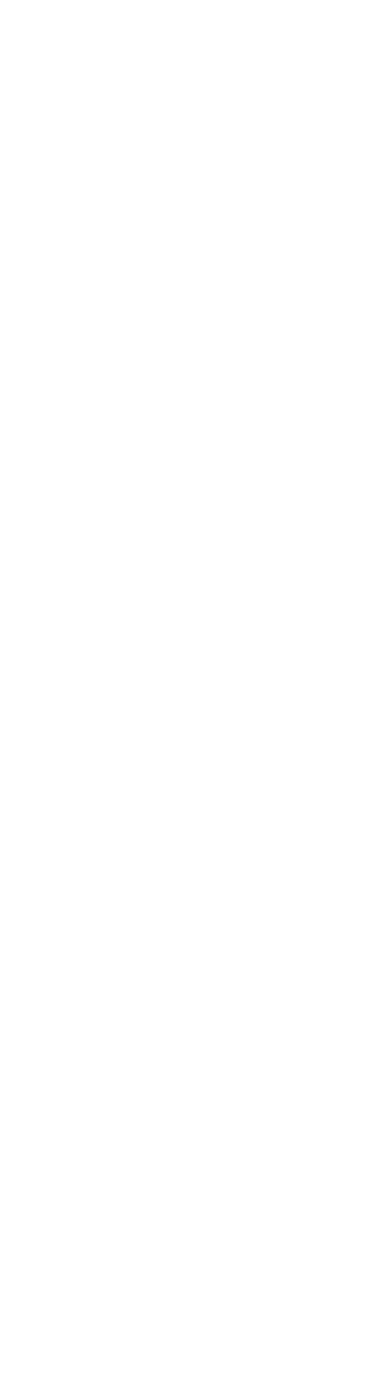
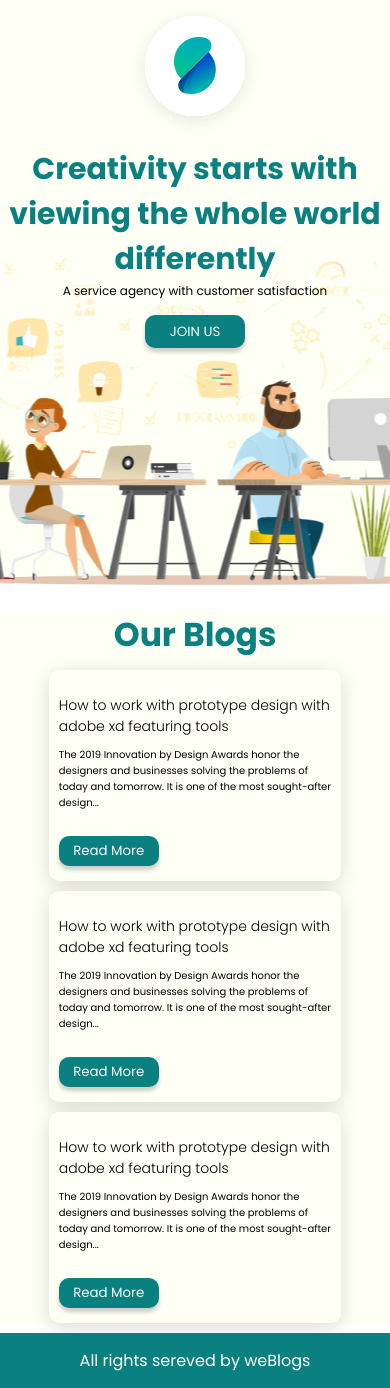
Before and after one commit to CodeWithAbulHossain/html-css_startup-page_ass-4_CMBD, a plain HTML site: page index.html in a window 390 px wide. Before the commit the page ends 844 px from the top, so only its background shows below. Drawn offline with Linux system fonts and the light colour scheme.

Commit message:
startup project done

```diff
--- a/index.html
+++ b/index.html
@@ -6,5 +6,76 @@
     <title>startup-page</title>
     <link rel="stylesheet" href="./style.css" />
   </head>
-  <body></body>
+  <body>
+    <main>
+      <!-- hero section section start -->
+      <section id="hero">
+        <div>
+          <div class="hero-logo"><img src="./img/hero-logo.png" alt="" /></div>
+          <div class="hero-des">
+            <h1>Creativity starts with viewing the whole world differently</h1>
+          </div>
+          <div class="hero-p">
+            <p>A service agency with customer satisfaction</p>
+          </div>
+          <div class="hero-btn">
+            <button class="hero-button">JOIN US</button>
+          </div>
+        </div>
+      </section>
+      <!-- hero section section end -->
+      <!-- our blog section start  -->
+      <section id="blog">
+        <div>
+          <div class="blog-title"><h2>Our Blogs</h2></div>
+          <!-- 1st box-->
+          <div class="blog-box">
+            <div>
+              <h2 class="blog-des-title">
+                How to work with prototype design with adobe xd featuring tools
+              </h2>
+              <p class="blog-des-p">
+                The 2019 Innovation by Design Awards honor the designers and
+                businesses solving the problems of today and tomorrow. It is one
+                of the most sought-after design...
+              </p>
+              <button class="blog-btn">Read More</button>
+            </div>
+          </div>
+          <!-- 2nd box-->
+          <div class="blog-box">
+            <div>
+              <h2 class="blog-des-title">
+                How to work with prototype design with adobe xd featuring tools
+              </h2>
+              <p class="blog-des-p">
+                The 2019 Innovation by Design Awards honor the designers and
+                businesses solving the problems of today and tomorrow. It is one
+                of the most sought-after design...
+              </p>
+              <button class="blog-btn">Read More</button>
+            </div>
+          </div>
+          <!-- 3rd box-->
+          <div class="blog-box">
+            <div>
+              <h2 class="blog-des-title">
+                How to work with prototype design with adobe xd featuring tools
+              </h2>
+              <p class="blog-des-p">
+                The 2019 Innovation by Design Awards honor the designers and
+                businesses solving the problems of today and tomorrow. It is one
+                of the most sought-after design...
+              </p>
+              <button class="blog-btn">Read More</button>
+            </div>
+          </div>
+        </div>
+      </section>
+      <!-- our blog section end  -->
+    </main>
+    <footer style="text-align: center; color: white">
+      <p>All rights sereved by weBlogs</p>
+    </footer>
+  </body>
 </html>
--- a/style.css
+++ b/style.css
@@ -1,5 +1,179 @@
+@import url("https://fonts.googleapis.com/css2?family=Poppins:ital,wght@0,100;0,200;0,300;0,400;0,500;0,600;0,700;0,800;0,900;1,100;1,200;1,300;1,400;1,500;1,600;1,700;1,800;1,900&display=swap");
+
 * {
   margin: 0;
   padding: 0;
   box-sizing: border-box;
+  font-family: Poppins;
 }
+
+main {
+  max-width: 1280px;
+  margin: auto;
+}
+/* hero section style start*/
+#hero {
+  width: 1280px;
+  height: 785px;
+  margin: auto;
+  background-image: url(./img/hero.png);
+  background-color: #fefff5;
+  background-position: bottom;
+  background-repeat: no-repeat;
+}
+
+.hero-logo {
+  text-align: center;
+}
+
+.hero-des {
+  color: #0a8080;
+  text-align: center;
+  font-size: 48px;
+  font-style: normal;
+  font-weight: 700;
+  line-height: normal;
+}
+
+.hero-p {
+  color: #000;
+  text-align: center;
+  font-size: 18px;
+  font-style: normal;
+  font-weight: 400;
+  line-height: normal;
+}
+
+.hero-btn {
+  text-align: center;
+  margin: auto;
+  margin-top: 15px;
+}
+
+.hero-button {
+  width: 150px;
+  height: 43px;
+  border: none;
+  color: #fefff5;
+  font-weight: 700;
+  border-radius: 10px;
+  background: #0a8080;
+  box-shadow: 0px 4px 4px 0px rgba(0, 0, 0, 0.2);
+}
+/* hero section style end */
+
+/* blog section style stsrt */
+#blog {
+  margin-top: 50px;
+  background-color: #fefff5;
+}
+
+.blog-title {
+  color: #0a8080;
+  text-align: center;
+  font-size: 36px;
+  font-style: normal;
+  font-weight: 700;
+  line-height: normal;
+}
+
+.blog-box {
+  width: 75%;
+  height: 240px;
+  margin: auto;
+  padding: 25px 20px;
+  border-radius: 10px;
+  background: #fefff5;
+  box-shadow: 0px 4px 20px 0px rgba(0, 0, 0, 0.15);
+  margin-bottom: 50px;
+}
+.blog-des-title {
+  color: #000;
+  font-size: 24px;
+  font-weight: 700;
+  margin-top: 15px;
+}
+
+.blog-des-p {
+  color: #000;
+  font-size: 16px;
+  font-weight: 400;
+  margin-top: 15px;
+}
+
+.blog-btn {
+  width: 150px;
+  height: 43px;
+  margin-top: 20px;
+  border-radius: 10px;
+  background: #0a8080;
+  box-shadow: 0px 4px 4px 0px rgba(0, 0, 0, 0.2);
+  border: none;
+  color: white;
+}
+
+footer {
+  background-color: #0a8080;
+  padding: 15px 0;
+}
+@media only screen and (max-width: 600px) {
+  /* hero section style start */
+  main {
+    width: 100%;
+    margin: auto;
+  }
+  #hero {
+    width: 100%;
+    height: 585px;
+  }
+  .hero-des {
+    font-size: 20px;
+    font-weight: 400;
+  }
+  .hero-p {
+    font-size: 12px;
+  }
+  .hero-button {
+    width: 100px;
+    height: 33px;
+    font-weight: 400;
+  }
+  /* hero section style end */
+  #blog {
+    margin-top: 25px;
+    background-color: #fefff5;
+  }
+
+  .blog-title {
+    font-size: 22px;
+    font-weight: 400;
+  }
+
+  .blog-box {
+    width: 75%;
+    height: auto;
+    margin: 10px auto;
+    padding: 15px 10px;
+    border-radius: 10px;
+  }
+  .blog-des-title {
+    color: #000;
+    font-size: 14px;
+    font-weight: 300;
+    margin-top: 10px;
+  }
+
+  .blog-des-p {
+    color: #000;
+    font-size: 10px;
+    font-weight: 400;
+    margin-top: 10px;
+  }
+
+  .blog-btn {
+    width: 100px;
+    height: 30px;
+    margin-top: 25px;
+    border-radius: 10px;
+  }
+}
```
Also changed, not shown: img/hero-logo.png (added), img/hero.png (added).
